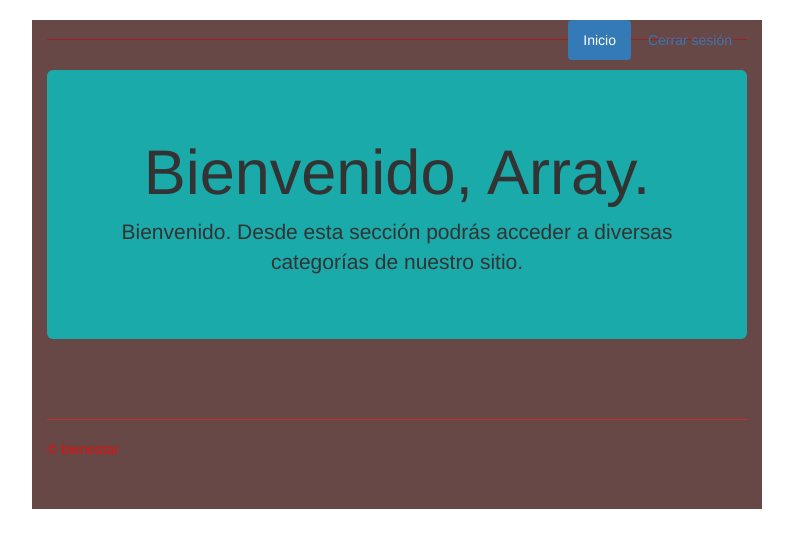
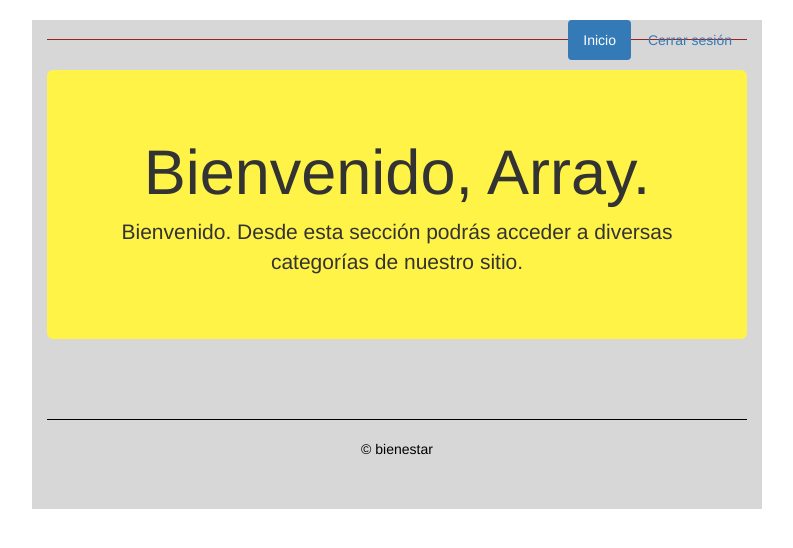
Before and after one commit to DavidGR2000/intranet, a PHP site: page /estudiantil/panelUsuario.php in a window 1280 px wide. Shown: the top 548 px of the page, without its empty margins (243-1036 px from the left). Run offline with PHP 8.4, Linux system fonts and the light colour scheme; a user stored in the database is signed in; data comes from the database, SQL or seed files in the repository.

Commit message:
nuevas ideas

```diff
--- a/css/jumbotron-narrow.css
+++ b/css/jumbotron-narrow.css
@@ -27,15 +27,16 @@ body {
 /* Custom page footer */
 .footer {
   padding-top: 19px;
-  color: rgb(230, 15, 15);
-  border-top: 1px solid #c52d2d;
+  color: rgb(0, 0, 0);
+  border-top: 1px solid #000000;
+  text-align: center;
 }
 
 /* Customize container */
 @media (min-width: 768px) {
   .container {
     max-width: 730px;
-    background-color: rgb(104, 71, 71);
+    background-color: rgb(216, 215, 215);
   }
 }
 .container-narrow > hr {
@@ -44,9 +45,9 @@ body {
 
 .jumbotron {
   text-align: center;
-  background-color: #a72929;
+  background-color: #ffffff;
   border-bottom: 1px solid #e5e5e5;
-  background-color: rgb(26, 170, 170);
+  background-color: rgb(255, 243, 72);
 }
 
 .jumbotron .btn {
```
